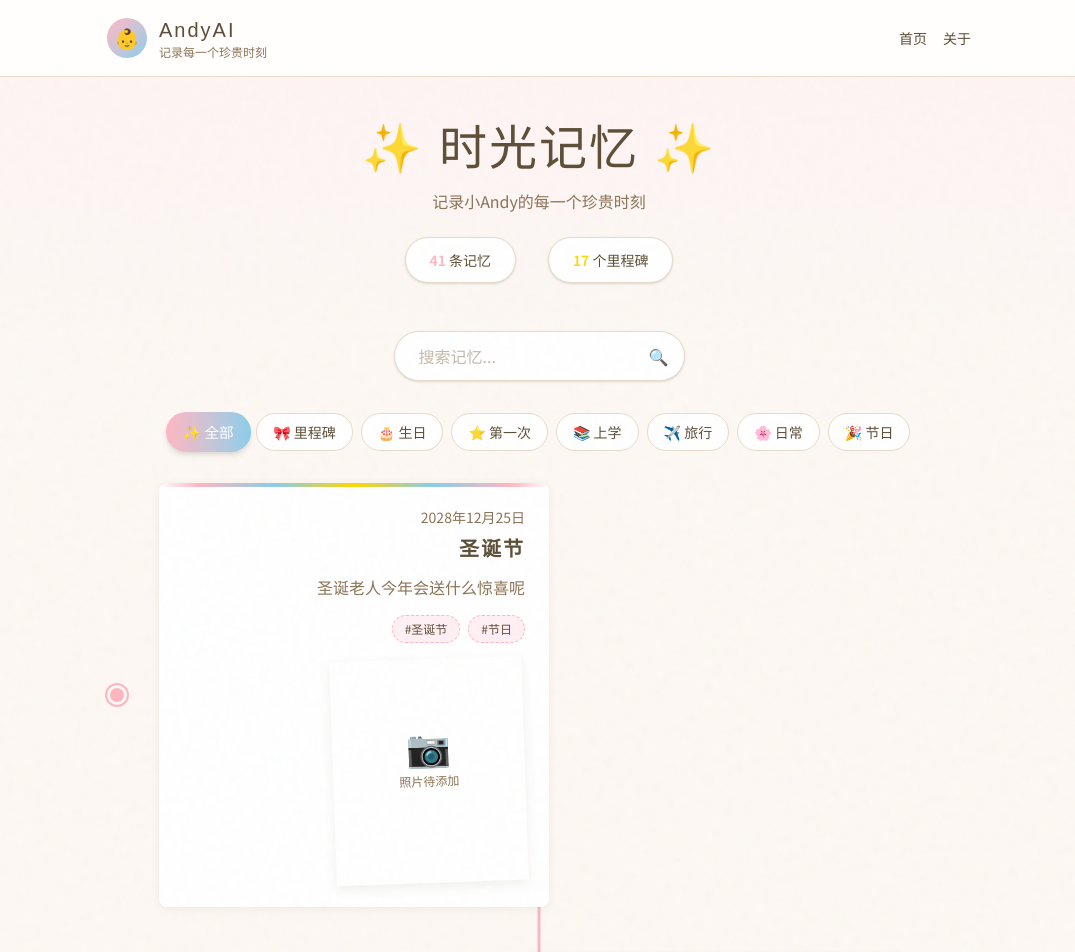
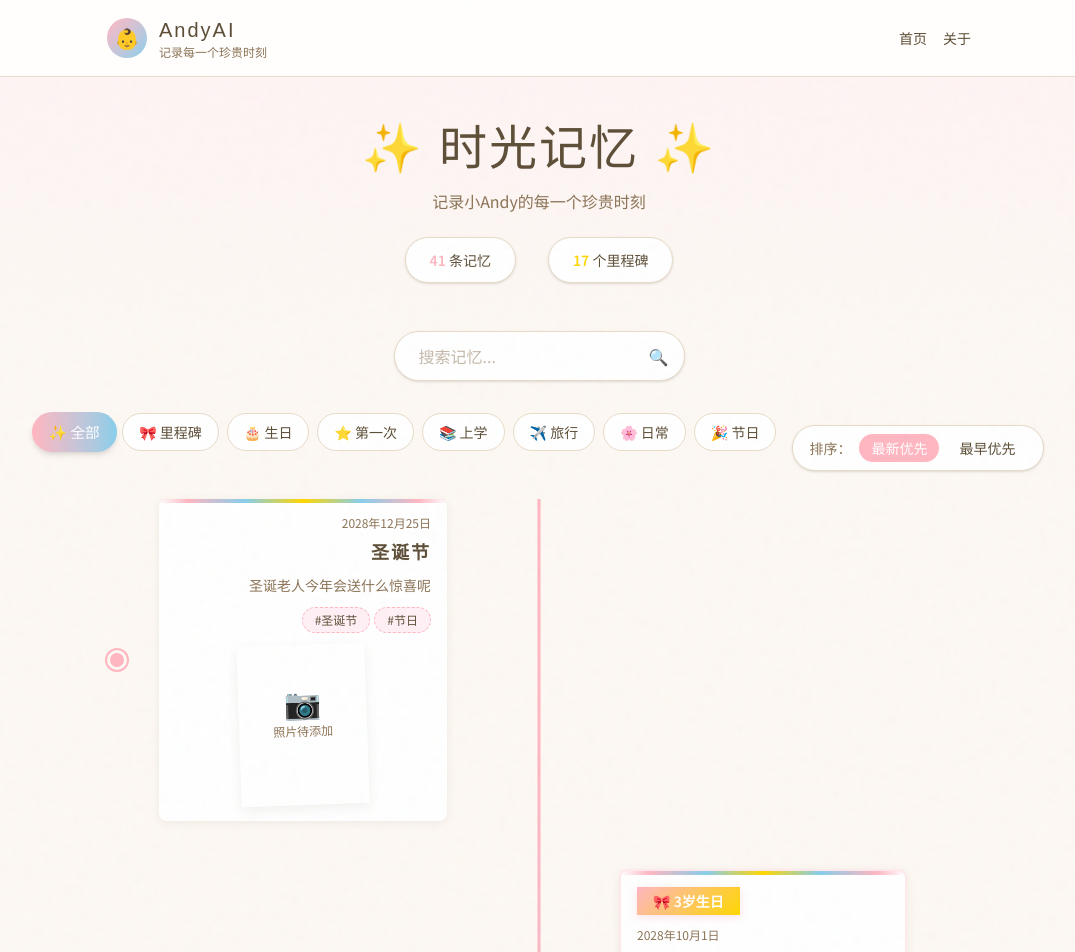
Before and after one commit to philipliu2/AndyAI, a Next.js app: page / in a window 1280 px wide. Shown: the top 952 px of the page, without its empty margins (101-1176 px from the left). Built offline with nearby package versions, Linux system fonts and the light colour scheme; a web font is replaced by a local one.

Commit message:
Add sort toggle and fix card width

```diff
--- a/src/app/page.tsx
+++ b/src/app/page.tsx
@@ -11,15 +11,19 @@ import { memories } from "@/data/memories";
 export default function Home() {
   const [activeCategory, setActiveCategory] = useState("all");
   const [searchQuery, setSearchQuery] = useState("");
+  const [sortOrder, setSortOrder] = useState<"desc" | "asc">("desc");
 
   const handleSearch = useCallback((query: string) => {
     setSearchQuery(query);
   }, []);
 
   const filteredMemories = useMemo(() => {
-    const sorted = [...memories].sort(
-      (a, b) => new Date(b.date).getTime() - new Date(a.date).getTime()
-    );
+    // Sort by date
+    const sorted = [...memories].sort((a, b) => {
+      const dateA = new Date(a.date).getTime();
+      const dateB = new Date(b.date).getTime();
+      return sortOrder === "desc" ? dateB - dateA : dateA - dateB;
+    });
 
     let filtered = sorted;
 
@@ -41,7 +45,7 @@ export default function Home() {
     }
 
     return filtered;
-  }, [activeCategory, searchQuery]);
+  }, [activeCategory, searchQuery, sortOrder]);
 
   // Count milestones
   const milestoneCount = memories.filter((m) => m.milestone).length;
@@ -73,12 +77,38 @@ export default function Home() {
       {/* Search Bar */}
       <SearchBar onSearch={handleSearch} />
 
-      {/* Category Filter */}
-      <section className="px-4">
-        <CategoryFilter
-          activeCategory={activeCategory}
-          onCategoryChange={setActiveCategory}
-        />
+      {/* Category Filter & Sort */}
+      <section className="px-4 mb-4">
+        <div className="flex flex-wrap items-center justify-center gap-4">
+          <CategoryFilter
+            activeCategory={activeCategory}
+            onCategoryChange={setActiveCategory}
+          />
+          {/* Sort Toggle */}
+          <div className="flex items-center gap-2 bg-bg-white rounded-full px-4 py-2 shadow-sm border border-border-beige">
+            <span className="text-text-brown-light text-sm">排序：</span>
+            <button
+              onClick={() => setSortOrder("desc")}
+              className={`px-3 py-1 rounded-full text-sm transition-all ${
+                sortOrder === "desc"
+                  ? "bg-pink-main text-white"
+                  : "text-text-brown hover:bg-pink-light"
+              }`}
+            >
+              最新优先
+            </button>
+            <button
+              onClick={() => setSortOrder("asc")}
+              className={`px-3 py-1 rounded-full text-sm transition-all ${
+                sortOrder === "asc"
+                  ? "bg-pink-main text-white"
+                  : "text-text-brown hover:bg-pink-light"
+              }`}
+            >
+              最早优先
+            </button>
+          </div>
+        </div>
       </section>
 
       {/* Timeline */}
--- a/src/components/Timeline.tsx
+++ b/src/components/Timeline.tsx
@@ -11,13 +11,13 @@ export default function Timeline({ memories }: TimelineProps) {
       {/* Timeline center line */}
       <div className="absolute left-1/2 top-0 bottom-0 w-[3px] bg-gradient-to-b from-pink-main via-blue-sky to-gold-warm transform -translate-x-1/2 hidden md:block" />
 
-      <div className="space-y-12">
+      <div className="space-y-8 md:space-y-12">
         {memories.map((memory, index) => (
           <div
             key={memory.id}
             className={`animate-fadeInUp flex flex-col ${
               index % 2 === 0 ? "md:flex-row" : "md:flex-row-reverse"
-            } items-center gap-8`}
+            } items-center gap-4 md:gap-8`}
           >
             {/* Timeline dot */}
             <div className="relative z-10 flex-shrink-0">
@@ -29,22 +29,22 @@ export default function Timeline({ memories }: TimelineProps) {
             </div>
 
             {/* Content card */}
-            <div className={`flex-1 max-w-xl ${index % 2 === 0 ? "md:text-right" : "md:text-left"}`}>
+            <div className={`w-full md:w-[18rem] flex-shrink-0 ${index % 2 === 0 ? "md:text-right" : "md:text-left"}`}>
               <Link
                 href={`/memory/${memory.id}`}
-                className={`card-torn p-6 block transition-all hover:shadow-lg ${
+                className={`card-torn p-4 block transition-all hover:shadow-lg ${
                   memory.milestone ? "border-2 border-pink-main/30" : ""
                 }`}
               >
                 {/* Milestone ribbon */}
                 {memory.milestone && memory.milestoneLabel && (
-                  <div className="milestone-ribbon inline-block mb-4 text-sm">
+                  <div className="milestone-ribbon inline-block mb-3 text-sm">
                     🎀 {memory.milestoneLabel}
                   </div>
                 )}
 
                 {/* Date */}
-                <p className="text-text-brown-light text-sm mb-2">
+                <p className="text-text-brown-light text-xs mb-2">
                   {new Date(memory.date).toLocaleDateString("zh-CN", {
                     year: "numeric",
                     month: "long",
@@ -53,27 +53,27 @@ export default function Timeline({ memories }: TimelineProps) {
                 </p>
 
                 {/* Title */}
-                <h3 className="text-xl font-semibold text-text-brown mb-3 font-handwritten">
+                <h3 className="text-lg font-semibold text-text-brown mb-2 font-handwritten line-clamp-1">
                   {memory.title}
                 </h3>
 
                 {/* Excerpt */}
-                <p className="text-text-brown-light mb-4">{memory.excerpt}</p>
+                <p className="text-text-brown-light text-sm line-clamp-2 mb-3">{memory.excerpt}</p>
 
                 {/* Tags */}
-                <div className={`flex flex-wrap gap-2 ${index % 2 === 0 ? "md:justify-end" : "md:justify-start"}`}>
-                  {memory.tags.map((tag) => (
-                    <span key={tag} className="tag-sticker">
+                <div className={`flex flex-wrap gap-1 ${index % 2 === 0 ? "md:justify-end" : "md:justify-start"}`}>
+                  {memory.tags.slice(0, 2).map((tag) => (
+                    <span key={tag} className="tag-sticker text-xs">
                       #{tag}
                     </span>
                   ))}
                 </div>
 
                 {/* Placeholder for photo */}
-                <div className="mt-4 inline-block">
-                  <div className="polaroid w-48 h-56 bg-gradient-to-br from-pink-light to-blue-light flex items-center justify-center text-text-brown-light">
+                <div className="mt-3">
+                  <div className="polaroid w-32 h-40 bg-gradient-to-br from-pink-light to-blue-light flex items-center justify-center text-text-brown-light mx-auto">
                     <div className="text-center">
-                      <div className="text-4xl mb-2">📷</div>
+                      <div className="text-3xl mb-1">📷</div>
                       <p className="text-xs">照片待添加</p>
                     </div>
                   </div>
```
